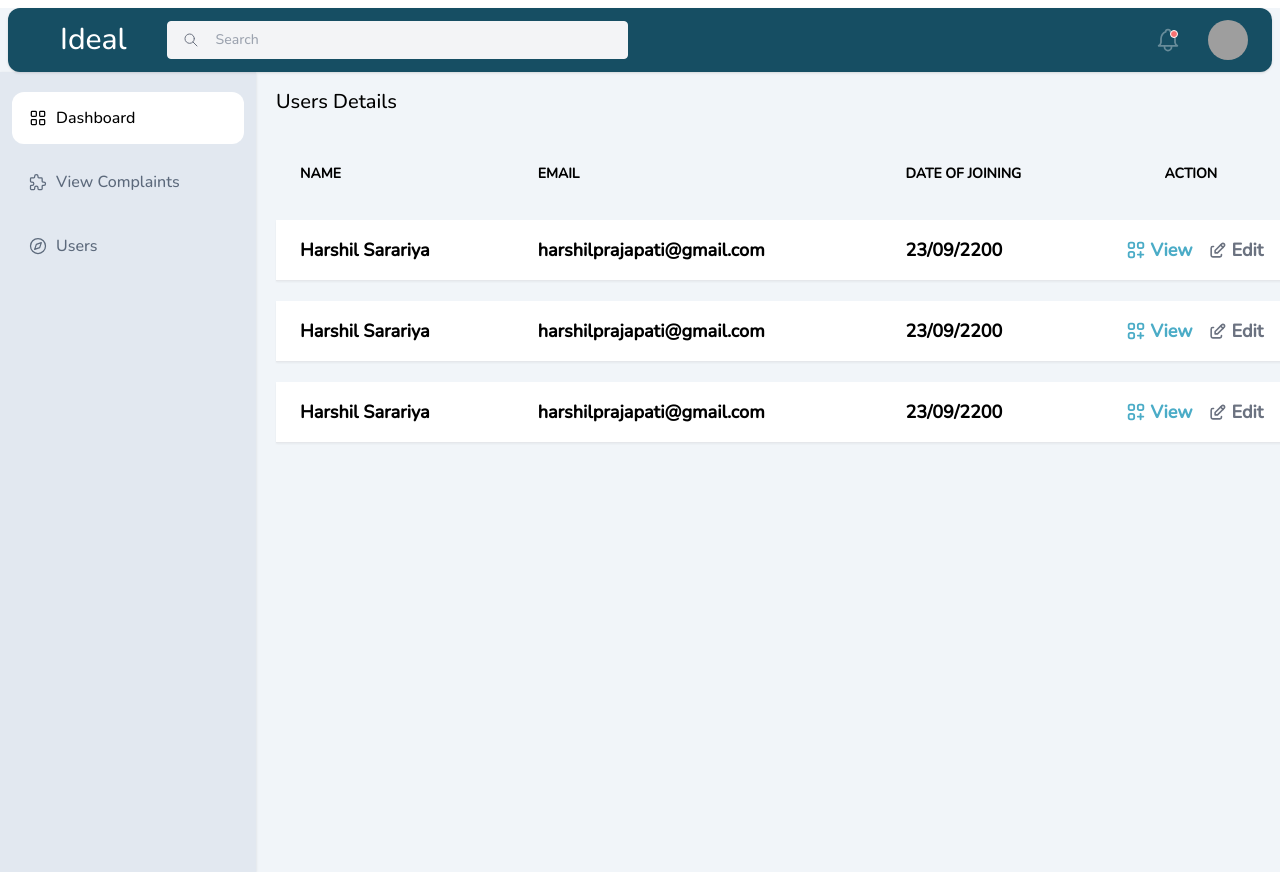
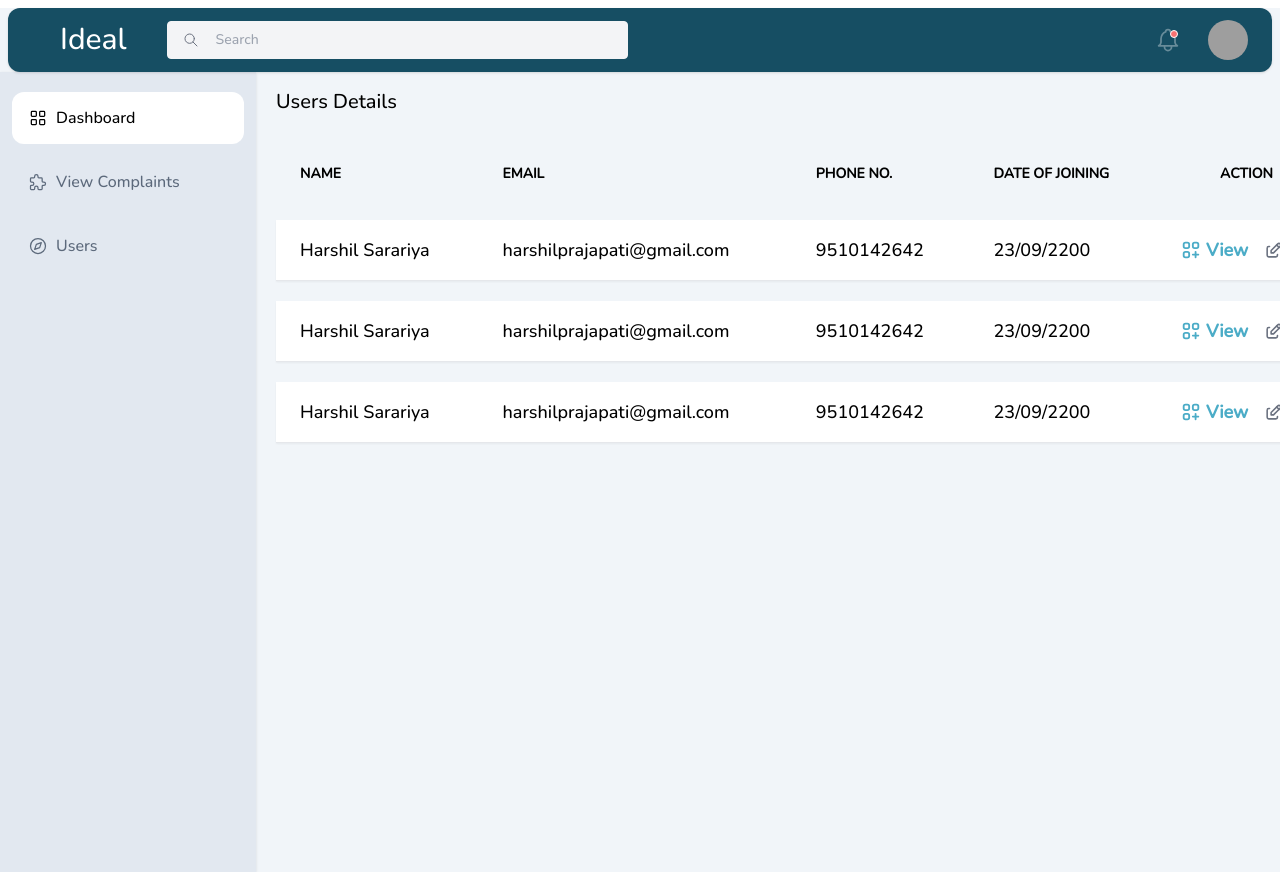
Before and after one commit to harshilsarariya/client, a React (Create React App) app: page /users in a window 1280 px wide. Shown: the top 872 px of the page. Built offline with nearby package versions, Linux system fonts and the light colour scheme; grey boxes are pictures that could not be loaded.

Commit message:
Phone no. section added

```diff
--- a/src/adminComponents/Users.js
+++ b/src/adminComponents/Users.js
@@ -11,26 +11,29 @@ const comlaintData = [
   {
     name: "Harshil Sarariya",
     email: "harshilprajapati@gmail.com",
+    number: 9510142642,
     doj: "23/09/2200",
   },
   {
     name: "Harshil Sarariya",
     email: "harshilprajapati@gmail.com",
+    number: 9510142642,
     doj: "23/09/2200",
   },
   {
     name: "Harshil Sarariya",
     email: "harshilprajapati@gmail.com",
+    number: 9510142642,
     doj: "23/09/2200",
   },
 ];
 
 const Users = () => {
   const commonClass =
-    "px-6 py-4 font-semibold text-lg bg-white text-black  whitespace-nowrap";
+    "px-6 py-4 font-medium text-lg bg-white text-black  whitespace-nowrap";
 
   return (
-    <div className="w-full nunito-font h-full bg-[#F1F5F9]">
+    <div className="w-full nunito-font  h-full bg-[#F1F5F9]">
       <div className="">
         <Navbar />
         <div className="flex flex-no-wrap">
@@ -54,6 +57,9 @@ const Users = () => {
                       Email
                     </th>
                     <th scope="col" className="px-6 py-3">
+                      Phone No.
+                    </th>
+                    <th scope="col" className="px-6 py-3">
                       Date Of Joining
                     </th>
                     <th scope="col" className="px-6 pl-16 py-3">
@@ -74,6 +80,9 @@ const Users = () => {
                           {complaint.name}
                         </th>
                         <td className={`${commonClass} `}>{complaint.email}</td>
+                        <td className={`${commonClass} `}>
+                          {complaint.number}
+                        </td>
                         <td className={`${commonClass}`}>{complaint.doj}</td>
                         <td className={`${commonClass} flex space-x-4`}>
                           <Link
```
